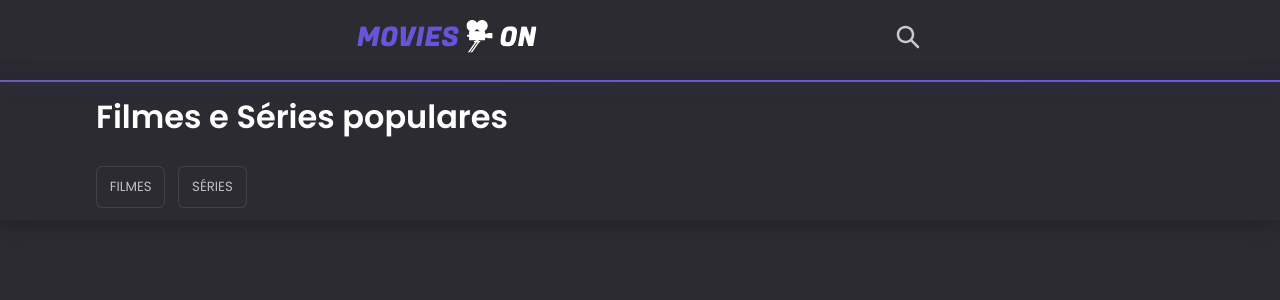
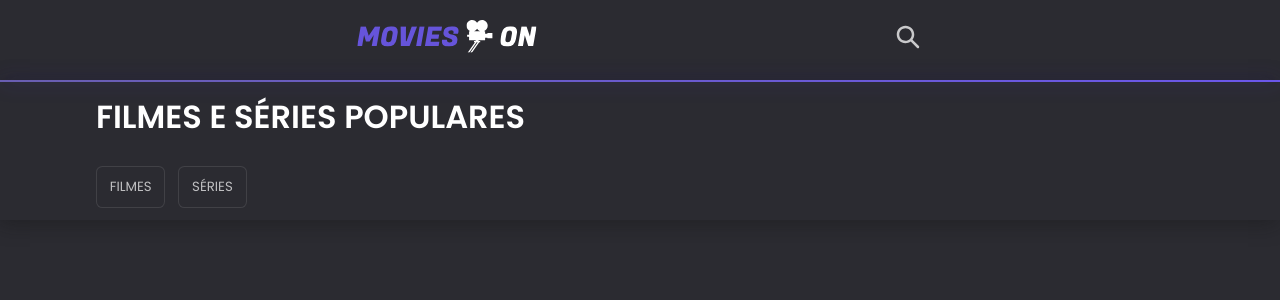
Before and after one commit to jacks0nsilva/movies-on-tp, a React (Vite) app: page / in a window 1280 px wide. Shown: the top 300 px of the page. Built offline with nearby package versions, Linux system fonts and the light colour scheme; no server answers.

Commit message:
h1 navbar

```diff
--- a/src/components/NavBar.tsx
+++ b/src/components/NavBar.tsx
@@ -8,7 +8,7 @@ const NavBar = () => {
     return (
         <>
             <Nav>
-                <h1>Filmes e Séries populares</h1>
+                <h1>FILMES E SÉRIES POPULARES</h1>
                 <ButtonsContainer>
                     <button onClick={() => setParams('movie')}>Filmes</button>
                     <button onClick={() => setParams('tv')}>Séries</button>
```
